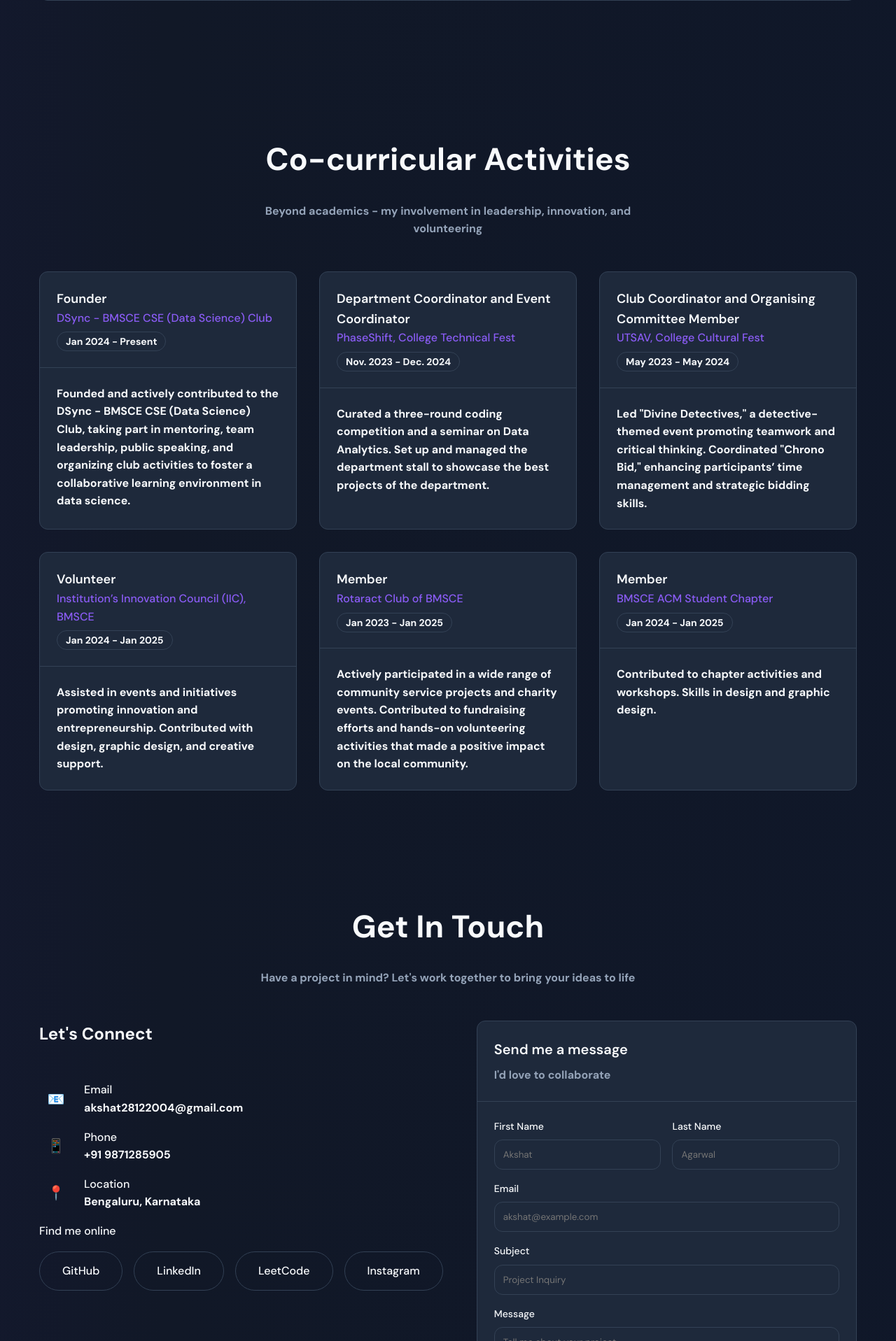
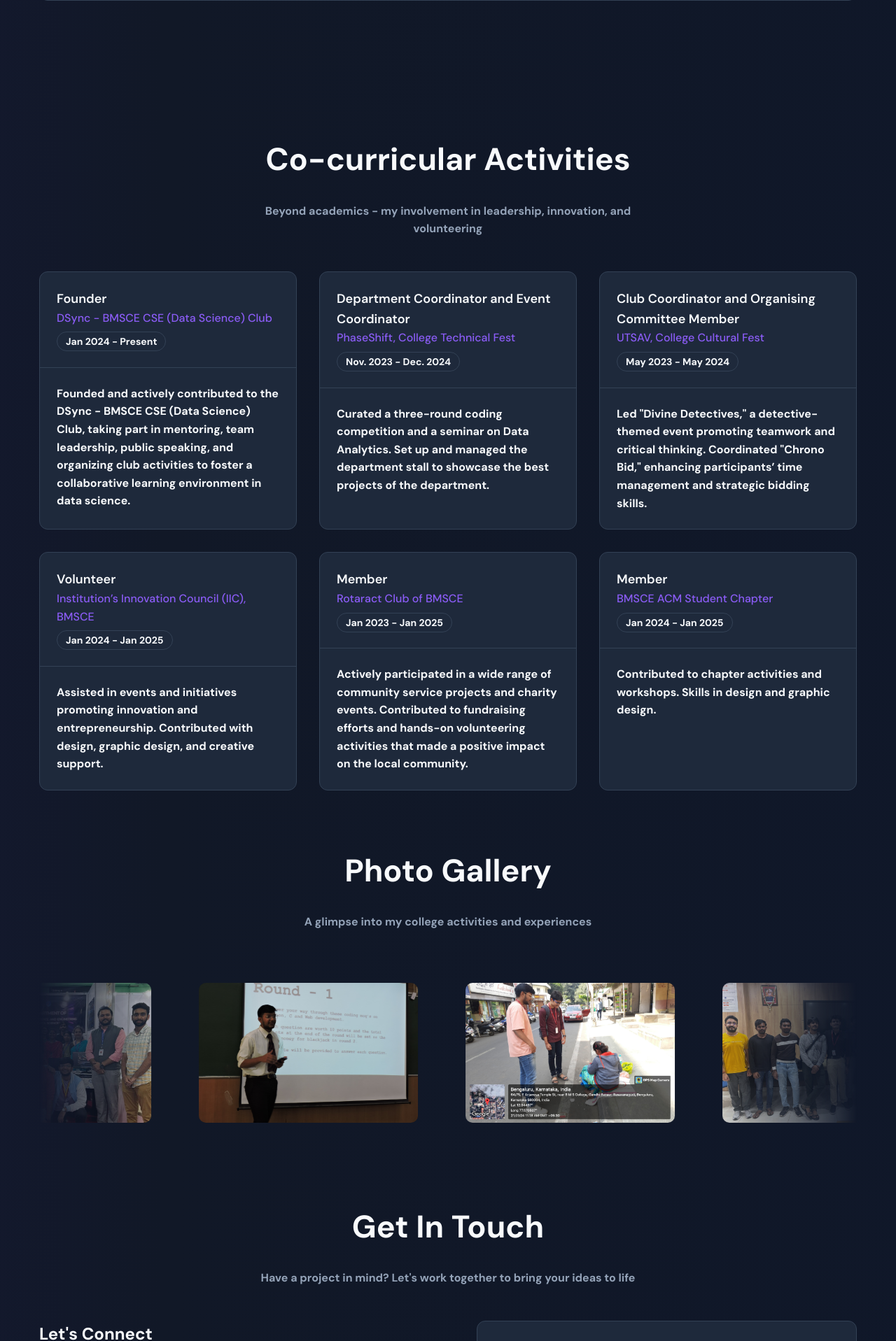
Before and after one commit to akshat281204/portfolio-website, a Flask app: page / in a window 1280 px wide. Shown: the part 4583-6500 px from the top of the page at 70% size. Run offline with Flask 3, Linux system fonts and the light colour scheme.

Commit message:
improving design

```diff
--- a/static/script.js
+++ b/static/script.js
@@ -129,6 +129,29 @@
     }
   }
 
+    // Lightbox logic
+  const lightbox = document.getElementById("lightbox");
+  const lightboxImg = document.getElementById("lightbox-img");
+  const closeBtn = document.querySelector(".lightbox .close");
+  const images = document.querySelectorAll(".gallery-image");
+
+  images.forEach(img => {
+    img.addEventListener("click", () => {
+      lightbox.style.display = "block";
+      lightboxImg.src = img.src;
+    });
+  });
+
+  closeBtn.addEventListener("click", () => {
+    lightbox.style.display = "none";
+  });
+
+  window.addEventListener("click", (e) => {
+    if (e.target === lightbox) {
+      lightbox.style.display = "none";
+    }
+  });
+
   // Form submission
   const contactForm = document.querySelector(".contact-form");
   const submitButton = contactForm.querySelector("button[type='submit']");
--- a/static/styles.css
+++ b/static/styles.css
@@ -995,3 +995,65 @@
     grid-template-columns: 1fr;
   }
 }
+
+/* Gallery Section Styles */
+/* Infinite Scroller */
+.scroller {
+  overflow: hidden;
+  white-space: nowrap;
+  position: relative;
+}
+.scroller__inner {
+  display: flex;
+  animation: scroll-left 30s linear infinite;
+}
+.gallery-item {
+  flex: 0 0 auto;
+  margin: 10px;
+}
+.gallery-image {
+  max-height: 200px;
+  border-radius: 10px;
+  cursor: pointer;
+  transition: transform 0.3s;
+}
+.gallery-image:hover {
+  transform: scale(1.05);
+}
+
+/* Lightbox Styling */
+.lightbox {
+  display: none;
+  position: fixed;
+  z-index: 9999;
+  padding-top: 60px;
+  left: 0;
+  top: 0;
+  width: 100%;
+  height: 100%;
+  background: rgba(0,0,0,0.9);
+  text-align: center;
+}
+.lightbox-content {
+  max-width: 80%;
+  max-height: 80%;
+}
+.close {
+  position: absolute;
+  top: 20px;
+  right: 35px;
+  color: #fff;
+  font-size: 40px;
+  font-weight: bold;
+  cursor: pointer;
+}
+
+/* Infinite scroll keyframes */
+@keyframes scroll-left {
+  from { transform: translateX(0); }
+  to { transform: translateX(-50%); }
+}
+
+#gallery {
+  scroll-margin-top: 100px;
+}
--- a/templates/index.html
+++ b/templates/index.html
@@ -21,6 +21,7 @@
                 <button class="nav-link" data-section="skills">Skills</button>
                 <button class="nav-link" data-section="experience">Experience</button>
                 <button class="nav-link" data-section="activities">Activities</button>
+                <button class="nav-link" data-section="gallery">Gallery</button>
                 <button class="nav-link" data-section="contact">Contact</button>
             </div>
 
@@ -545,6 +566,47 @@
     </div>
     </section>
 
+    <section id="gallery" class="gallery-section">
+        <div class="container">
+            <div class="section-header fade-in-up">
+            <h2 class="section-title">Photo Gallery</h2>
+            <p class="section-subtitle">
+                A glimpse into my college activities and experiences
+            </p>
+            </div>
+
+            <!-- Infinite Auto-Scrolling Gallery -->
+            <div class="scroller fade-in-up" data-speed="slow" data-direction="right">
+            <div class="scroller__inner">
+                <div class="gallery-item">
+                <img src="{{ url_for('static', filename='images/gi1.jpg') }}" alt="College Event 1" class="gallery-image">
+                </div>
+                <div class="gallery-item">
+                <img src="{{ url_for('static', filename='images/gi2.jpg') }}" alt="College Event 2" class="gallery-image">
+                </div>
+                <div class="gallery-item">
+                <img src="{{ url_for('static', filename='images/gi3.jpg') }}" alt="College Event 3" class="gallery-image">
+                </div>
+                <div class="gallery-item">
+                <img src="{{ url_for('static', filename='images/gi4.jpg') }}" alt="College Event 4" class="gallery-image">
+                </div>
+                <div class="gallery-item">
+                <img src="{{ url_for('static', filename='images/gi5.jpg') }}" alt="College Event 5" class="gallery-image">
+                </div>
+                <div class="gallery-item">
+                <img src="{{ url_for('static', filename='images/gi6.jpg') }}" alt="College Event 6" class="gallery-image">
+                </div>
+            </div>
+            </div>
+        </div>
+        </section>
+
+        <!-- Lightbox Modal -->
+        <div id="lightbox" class="lightbox">
+        <span class="close">&times;</span>
+        <img class="lightbox-content" id="lightbox-img">
+        </div>
+
     <!-- Contact Section -->
     <section id="contact" class="contact-section">
         <div class="container">
```
Also changed, not shown: other parts of templates/index.html (+40 -20 lines), static/images/gi1.jpg (added), static/images/gi2.jpg (added), static/images/gi3.JPG (added), static/images/gi4.jpg (added), static/images/gi5.jpg (added), static/images/gi6.jpg (added). Lines whose indentation alone changed are shown as unchanged.
